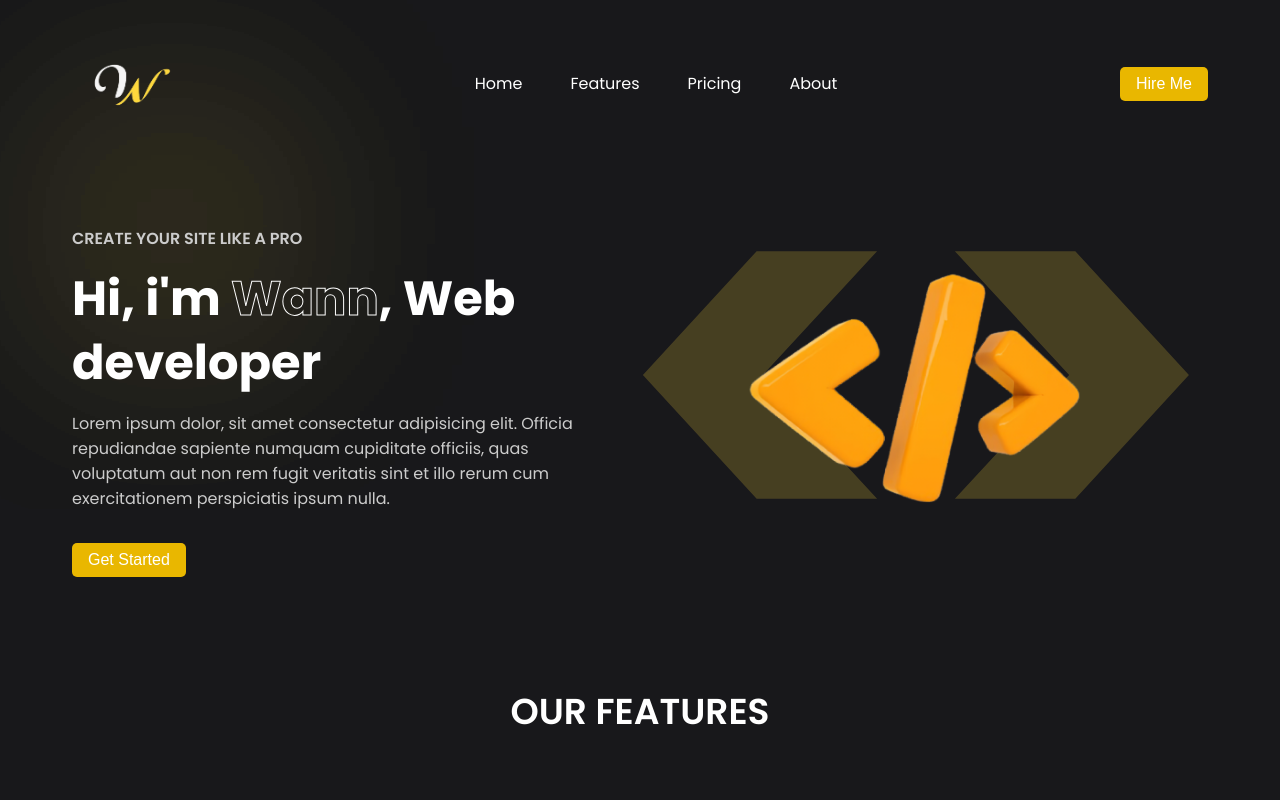
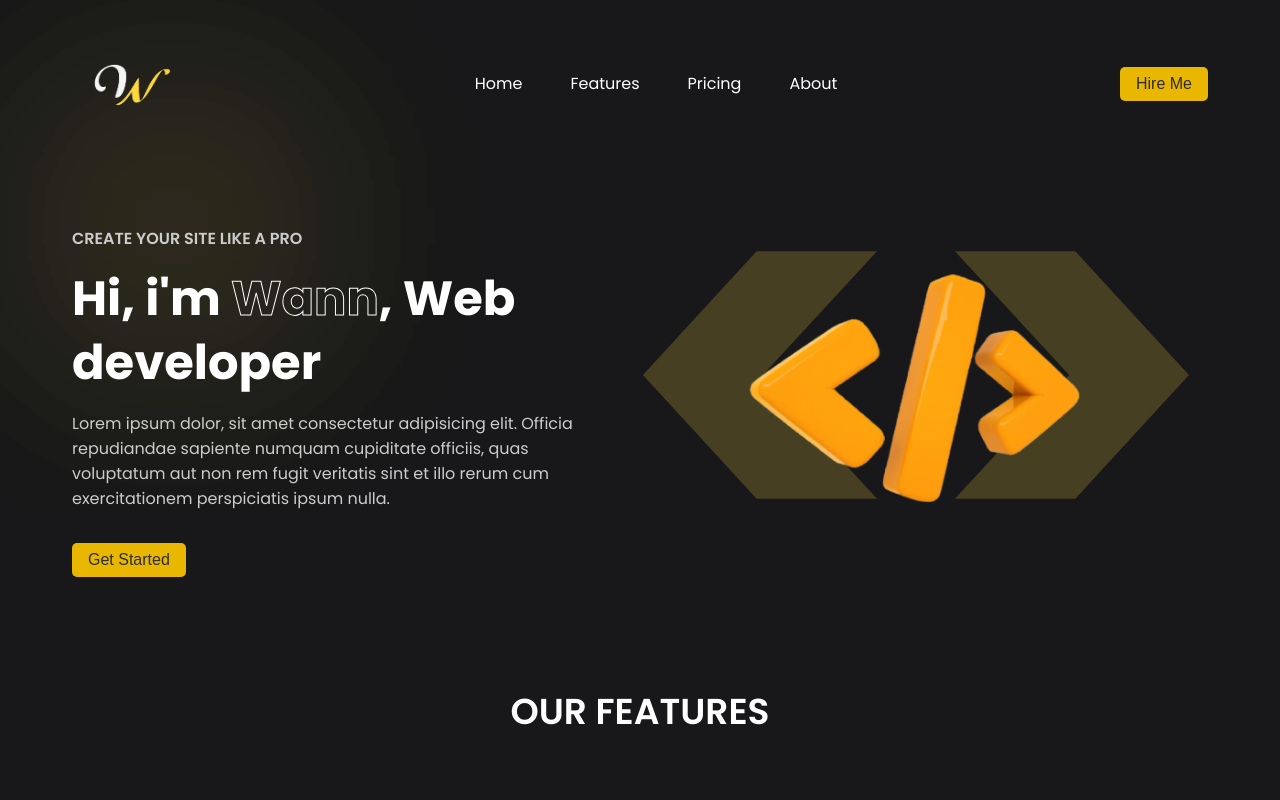
Before and after one commit to WannProject/Portfolio_Design_01, a plain HTML site: page index.html in a window 1280 px wide. Shown: the top 800 px of the page. Drawn offline with nearby package versions, Linux system fonts and the light colour scheme.

Commit message:
Update btn color

```diff
--- a/style.css
+++ b/style.css
@@ -69,7 +69,7 @@ nav {
 .btn {
   padding: 0.5rem 1rem;
   font-size: 1rem;
-  color: #fff;
+  color: #2d2d2d;
   background-color: #e9b700;
   border-radius: 5px;
   cursor: pointer;
```
